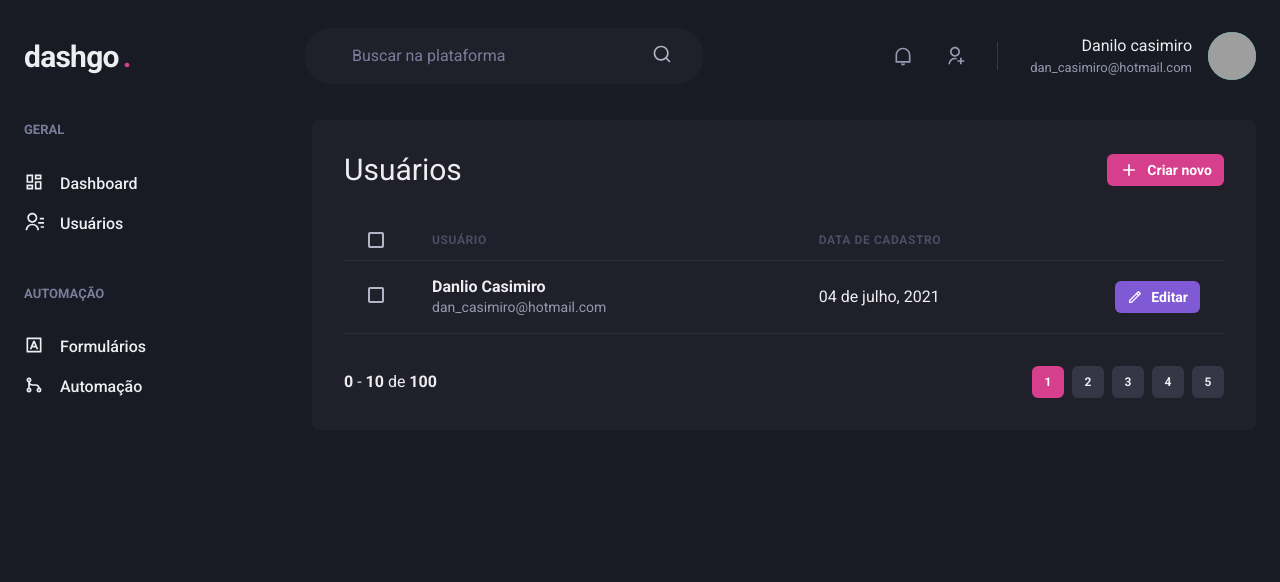
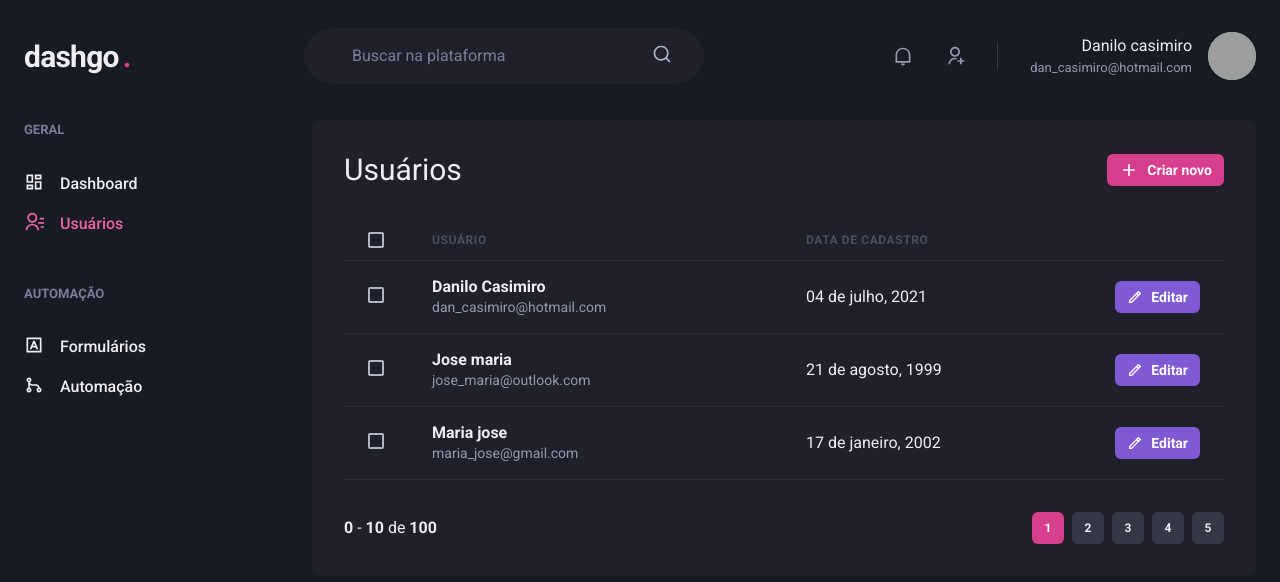
Before and after one commit to danilocasimiro/dashgo, a Next.js app: page /users in a window 1280 px wide. Shown: the top 582 px of the page. Built offline with nearby package versions, Linux system fonts and the light colour scheme; grey boxes are pictures that could not be loaded.

Commit message:
Feito a parte de responsibilidade e ajustado botoes do sistema

```diff
--- /dev/null
+++ b/src/components/ActiveLink.tsx
@@ -0,0 +1,36 @@
+import { useRouter } from "next/dist/client/router";
+import Link, {LinkProps} from "next/link";
+import { cloneElement, ReactElement } from "react";
+
+interface ActiveLinkProps extends LinkProps{
+  children: ReactElement,
+  shouldMatchExactHref?: boolean,
+}
+
+export function ActiveLink({
+  children,
+  shouldMatchExactHref = false,
+  ...rest
+}: ActiveLinkProps) {
+  const { asPath } = useRouter();
+
+  let isActive = false;
+
+  if (shouldMatchExactHref && asPath === rest.href || asPath === rest.as) {
+    isActive = true;
+  }
+
+  if(!shouldMatchExactHref &&
+    (asPath.startsWith(String(rest.href)) ||
+    asPath.startsWith(String(rest.as)))){
+      isActive = true;
+    }
+
+  return (
+    <Link {...rest}>
+      {cloneElement(children, {
+        color: isActive ? 'pink.400' : 'gray.50'
+      })}
+    </Link>
+  )
+}
--- a/src/components/Pagination/index.tsx
+++ b/src/components/Pagination/index.tsx
@@ -4,7 +4,7 @@ import { PaginationItem } from "./PaginationItem";
 export function Pagination() {
   return (
     <Stack
-      direction="row"
+      direction={["column", "row"]}
       spacing="6"
       mt="8"
       justify="space-between"
--- a/src/components/Sidebar/NavLink.tsx
+++ b/src/components/Sidebar/NavLink.tsx
@@ -1,16 +1,20 @@
-import { Link, Icon, Text, LinkProps as ChakraLinkProps } from "@chakra-ui/react";
+import { Link as ChakraLink, Icon, Text, LinkProps as ChakraLinkProps } from "@chakra-ui/react";
 import { ElementType} from "react";
+import { ActiveLink } from "../ActiveLink";
 
 interface NavLinkProps extends ChakraLinkProps {
   icon: ElementType;
   children: string;
+  href: string;
 }
 
-export function NavLink({ icon, children, ...rest }: NavLinkProps) {
+export function NavLink({ icon, children, href, ...rest }: NavLinkProps) {
   return (
-    <Link display="flex" align="center" {...rest }>
-      <Icon as={icon} fontSize="20"/>
-      <Text ml="4" fontWeight="medium">{children}</Text>
-    </Link>
+    <ActiveLink href={href} passHref>
+      <ChakraLink display="flex" align="center" {...rest }>
+        <Icon as={icon} fontSize="20"/>
+        <Text ml="4" fontWeight="medium">{children}</Text>
+      </ChakraLink>
+    </ActiveLink>
   );
 }
--- /dev/null
+++ b/src/components/Sidebar/SidebarNav.tsx
@@ -0,0 +1,19 @@
+import { Stack } from "@chakra-ui/react";
+import { RiContactsLine, RiDashboardLine, RiGitMergeLine, RiInputMethodLine } from "react-icons/ri";
+import { NavLink } from "./NavLink";
+import { NavSection } from "./NavSection";
+
+export function SidebarNav() {
+  return (
+    <Stack spacing="12" align="flex-start">
+      <NavSection title="GERAL">
+        <NavLink icon={RiDashboardLine} href="/dashboard">Dashboard</NavLink>
+        <NavLink icon={RiContactsLine} href="/users">Usuários</NavLink>
+      </NavSection>
+      <NavSection title="AUTOMAÇÃO">
+        <NavLink icon={RiInputMethodLine} href="/forms">Formulários</NavLink>
+        <NavLink icon={RiGitMergeLine} href="/automation">Automação</NavLink>
+      </NavSection>
+    </Stack>
+  )
+}
--- a/src/components/Sidebar/index.tsx
+++ b/src/components/Sidebar/index.tsx
@@ -1,21 +1,34 @@
-import { Box, Stack, Text, Link, Icon } from "@chakra-ui/react";
-import { RiContactsLine, RiDashboardLine, RiGitMergeLine, RiInputMethodLine } from "react-icons/ri";
-import { NavLink } from "./NavLink";
-import { NavSection } from "./NavSection";
+import { Box, Drawer, useBreakpointValue, DrawerOverlay, DrawerContent, DrawerCloseButton, DrawerHeader, DrawerBody } from "@chakra-ui/react";
+import { useSidebarDrawer } from "../../contexts/SidebarDrawerContext";
+import { SidebarNav } from "./SidebarNav";
 
 export function Sidebar() {
+  const { isOpen, onClose} = useSidebarDrawer()
+
+  const isDrawerSideber = useBreakpointValue({
+    base: true,
+    lg: false,
+  })
+
+  if (isDrawerSideber) {
+    return (
+      <Drawer isOpen={isOpen} placement="left" onClose={onClose}>
+        <DrawerOverlay>
+          <DrawerContent bg="gray.800" p="4">
+            <DrawerCloseButton mt="6" />
+            <DrawerHeader>Navegação</DrawerHeader>
+            <DrawerBody>
+              <SidebarNav/>
+            </DrawerBody>
+          </DrawerContent>
+        </DrawerOverlay>
+      </Drawer>
+    )
+  }
+
   return (
     <Box as="aside" w="64" mr="8">
-      <Stack spacing="12" align="flex-start">
-        <NavSection title="GERAL">
-          <NavLink icon={RiDashboardLine}>Dashboard</NavLink>
-          <NavLink icon={RiContactsLine}>Usuários</NavLink>
-        </NavSection>
-        <NavSection title="AUTOMAÇÃO">
-          <NavLink icon={RiInputMethodLine}>Formulários</NavLink>
-          <NavLink icon={RiGitMergeLine}>Automação</NavLink>
-        </NavSection>
-      </Stack>
+      <SidebarNav/>
     </Box>
   )
 }
--- /dev/null
+++ b/src/contexts/SidebarDrawerContext.tsx
@@ -0,0 +1,29 @@
+import { useDisclosure, UseDisclosureReturn } from "@chakra-ui/hooks";
+import { useRouter } from "next/dist/client/router";
+import { createContext, ReactNode } from "react";
+import { useContext, useEffect } from "react";
+
+interface SidebarDrawerProviderProps {
+  children: ReactNode;
+}
+
+type SidebarDrawerContextData = UseDisclosureReturn
+
+const SidebarDrawerContext = createContext({} as SidebarDrawerContextData);
+
+export function SideBarDrawerProvider( { children }: SidebarDrawerProviderProps) {
+  const disclosure = useDisclosure()
+  const router = useRouter()
+
+  useEffect(() => {
+    disclosure.onClose()
+  }, [router.asPath])
+
+  return (
+    <SidebarDrawerContext.Provider value={disclosure}>
+      {children}
+    </SidebarDrawerContext.Provider>
+  )
+}
+
+export const useSidebarDrawer = () => useContext(SidebarDrawerContext)
--- a/src/pages/_app.tsx
+++ b/src/pages/_app.tsx
@@ -1,11 +1,14 @@
 import { AppProps } from 'next/app'
 import { ChakraProvider } from '@chakra-ui/react'
 import { theme } from '../styles/theme'
+import { SideBarDrawerProvider } from '../contexts/SidebarDrawerContext'
 
 function MyApp({ Component, pageProps }: AppProps) {
   return (
     <ChakraProvider theme={theme}>
-      <Component {...pageProps} />
+      <SideBarDrawerProvider>
+        <Component {...pageProps} />
+      </SideBarDrawerProvider>
     </ChakraProvider>
   )
 }
--- a/src/pages/dashboard.tsx
+++ b/src/pages/dashboard.tsx
@@ -75,7 +75,7 @@ export default function Dashboard() {
 
         <SimpleGrid flex="1" gap="4" minChildWidth="320px" align="flex-start">
           <Box
-            p="8"
+            p={["6", "8"]}
             bg="gray.800"
             borderRadius={8}
             pb="4"
@@ -84,7 +84,7 @@ export default function Dashboard() {
             <Chart options={options} series={series} type="area" height={160} />
           </Box>
           <Box
-            p="8"
+             p={["6", "8"]}
             bg="gray.800"
             borderRadius={8}
             pb="4"
--- a/src/pages/users/index.tsx
+++ b/src/pages/users/index.tsx
@@ -1,10 +1,17 @@
-import { Box, Flex, Heading, Button, Icon, Table, Thead, Th, Tr, Tbody, Checkbox, Td, Text } from '@chakra-ui/react'
+import { Box, Flex, Heading, Button, Icon, Table, Thead, Th, Tr, Tbody, Checkbox, Td, Text, useBreakpointValue } from '@chakra-ui/react'
 import { RiAddLine, RiPencilLine } from 'react-icons/ri'
+import Link from 'next/link';
 import { Header }  from '../../components/Header'
 import { Pagination } from '../../components/Pagination'
 import { Sidebar } from '../../components/Sidebar'
 
 export default function UserList() {
+  const isWideVersion = useBreakpointValue({
+    base: false,
+    lg: true,
+  })
+
+
   return (
     <Box>
       <Header/>
@@ -15,7 +22,7 @@ export default function UserList() {
         <Box flex="1" borderRadius={8} bg="gray.800" p="8">
           <Flex mb="8" justify="space-between" align="center">
             <Heading size="lg" fontWeight="normal">Usuários </Heading>
-
+            <Link href="/users/create" passHref>
               <Button
                 as="a"
                 size="sm"
@@ -24,31 +31,76 @@ export default function UserList() {
                 leftIcon={<Icon as={RiAddLine} fontSize="20"/>}>
                 Criar novo
               </Button>
+            </Link>
           </Flex>
 
           <Table colorScheme="whiteAlpha">
             <Thead>
               <Tr>
-                <Th px="6" color="gray.300" width="8">
+                <Th px={["4", "4", "6"]} color="gray.300" width="8">
                   <Checkbox colorScheme="pink"/>
                 </Th>
                 <Th>Usuário</Th>
-                <Th>Data de cadastro</Th>
+                {isWideVersion && <Th>Data de cadastro</Th> }
                 <Th width="8"></Th>
               </Tr>
             </Thead>
             <Tbody>
               <Tr>
-                <Td px="6">
+                <Td px={["4", "4", "6"]}>
                   <Checkbox colorScheme="pink"/>
                 </Td>
                 <Td>
                   <Box>
-                    <Text fontWeight="bold">Danlio Casimiro</Text>
+                    <Text fontWeight="bold">Danilo Casimiro</Text>
                     <Text fontSize="sm" color="gray.300">dan_casimiro@hotmail.com</Text>
                   </Box>
                 </Td>
-                <Td>04 de julho, 2021</Td>
+                { isWideVersion && <Td>04 de julho, 2021</Td> }
+                <Td>
+                  <Button
+                    as="a"
+                    size="sm"
+                    fontSize="sm"
+                    colorScheme="purple"
+                    leftIcon={<Icon as={RiPencilLine} fontSize="16"/>}>
+                    Editar
+                  </Button>
+                </Td>
+              </Tr>
+              <Tr>
+                <Td px={["4", "4", "6"]}>
+                  <Checkbox colorScheme="pink"/>
+                </Td>
+                <Td>
+                  <Box>
+                    <Text fontWeight="bold">Jose maria</Text>
+                    <Text fontSize="sm" color="gray.300">jose_maria@outlook.com</Text>
+                  </Box>
+                </Td>
+                { isWideVersion && <Td>21 de agosto, 1999</Td> }
+                <Td>
+                  <Button
+                    as="a"
+                    size="sm"
+                    fontSize="sm"
+                    colorScheme="purple"
+                    leftIcon={<Icon as={RiPencilLine} fontSize="16"/>}>
+                    Editar
+                  </Button>
+                </Td>
+              </Tr>
+              <Tr>
+                <Td px={["4", "4", "6"]}>
+                  <Checkbox colorScheme="pink"/>
+                </Td>
+                <Td>
+                  <Box>
+                    <Text fontWeight="bold">Maria jose</Text>
+                    <Text fontSize="sm" color="gray.300">maria_jose@gmail.com</Text>
+                  </Box>
+                </Td>
+                { isWideVersion && <Td>17 de janeiro, 2002</Td> }
                 <Td>
                   <Button
                     as="a"
```
Also changed, not shown: src/components/Header/index.tsx (+20 -1 lines), src/pages/users/create.tsx (+7 -4 lines). Lines whose indentation alone changed are shown as unchanged.
